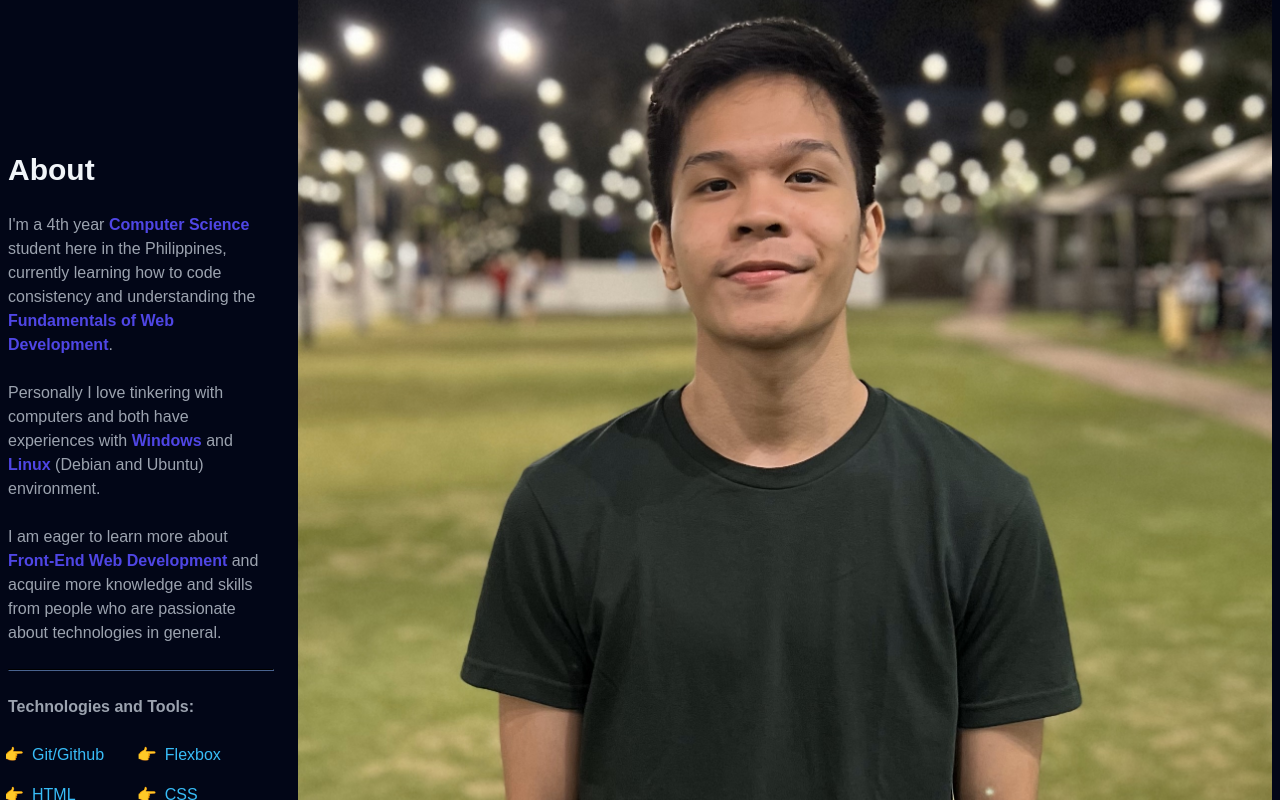
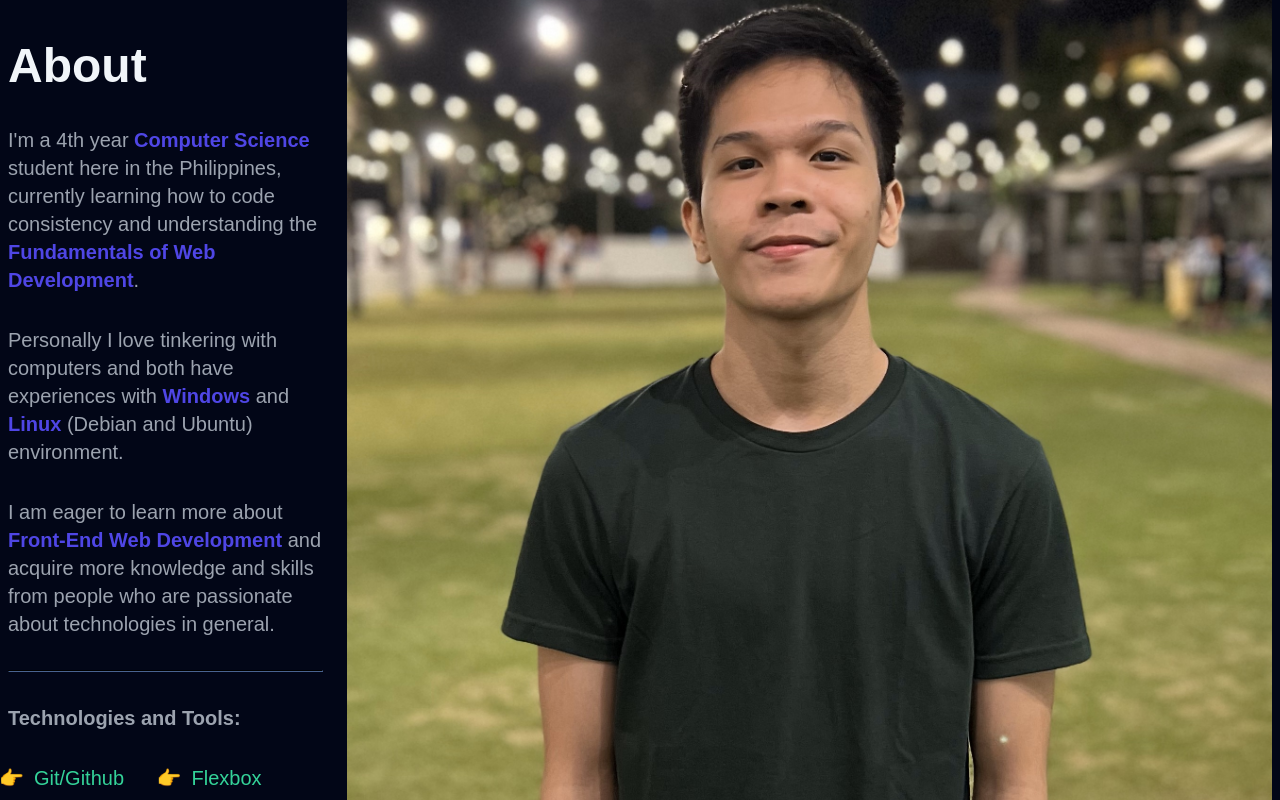
Before and after one commit to Bastigonzales/portfolio-project, a website built with Vite: page index.html in a window 1280 px wide. Shown: the part 1060-1860 px from the top of the page. Built offline with nearby package versions, Linux system fonts and the light colour scheme; a web font is replaced by a local one.

Commit message:
adjusted profile pic and about section

```diff
--- a/styles/components/about.css
+++ b/styles/components/about.css
@@ -45,7 +45,7 @@
 
 .about__list {
 	font-size: var(--size-s);
-	color: var(--clr-blue);
+	color: var(--clr-emerald);
 }
 
 .about__list::before {
@@ -80,7 +80,15 @@
 	}
 
 /* s */
-/* @media (min-width: 640px) {} */
+@media (min-width: 640px) {
+	.about__img-wrapper {
+		margin: 0 auto;
+	}
+	.about__img {
+		width: 28.6875rem;
+		border-radius: 5%;
+	}
+}
 
 /* m */
 /* @media (min-width: 768px) {} */
@@ -92,10 +100,49 @@
 		justify-content: space-between;
 		align-items: center;
 	}
+
+	.about__title {
+		font-size: var(--size-4xl);
+	}
+
+	.about__description {
+		font-size: var(--size-l);
+	}
+
+	.about__subtitle {
+		font-size: var(--size-l);
+	}
+
+	.about__list {
+		font-size: var(--size-l);
+	}
 }
 
 /* xl */
-/* @media (min-width: 1280px) {} */
+@media (min-width: 1280px) {
+
+	.about__content {
+		gap: 2rem;
+	}
+	.about__title {
+		font-size: var(--size-5xl);
+	}
+
+	.about__description {
+		font-size: var(--size-xl);
+	}
+
+	.about__subtitle {
+		font-size: var(--size-xl);
+	}
+
+	.about__list {
+		font-size: var(--size-xl);
+	}
+	.about__img {
+		width: 20.625rem;
+	}
+}
 
 /* 2xl */
 /* @media (min-width: 1536px) {} */
--- a/styles/style.css
+++ b/styles/style.css
@@ -6,7 +6,7 @@
 	--clr-slate800: #1e293b;
 	--clr-rose: #e11d48;
 	--clr-indigo: #4f46e5;
-	--clr-blue: #38bdf8;
+	--clr-emerald: #34d399;
 
 	/* rose rgb(225, 29, 72) */
 	/* indigo rgb(79, 70, 229) */
```
